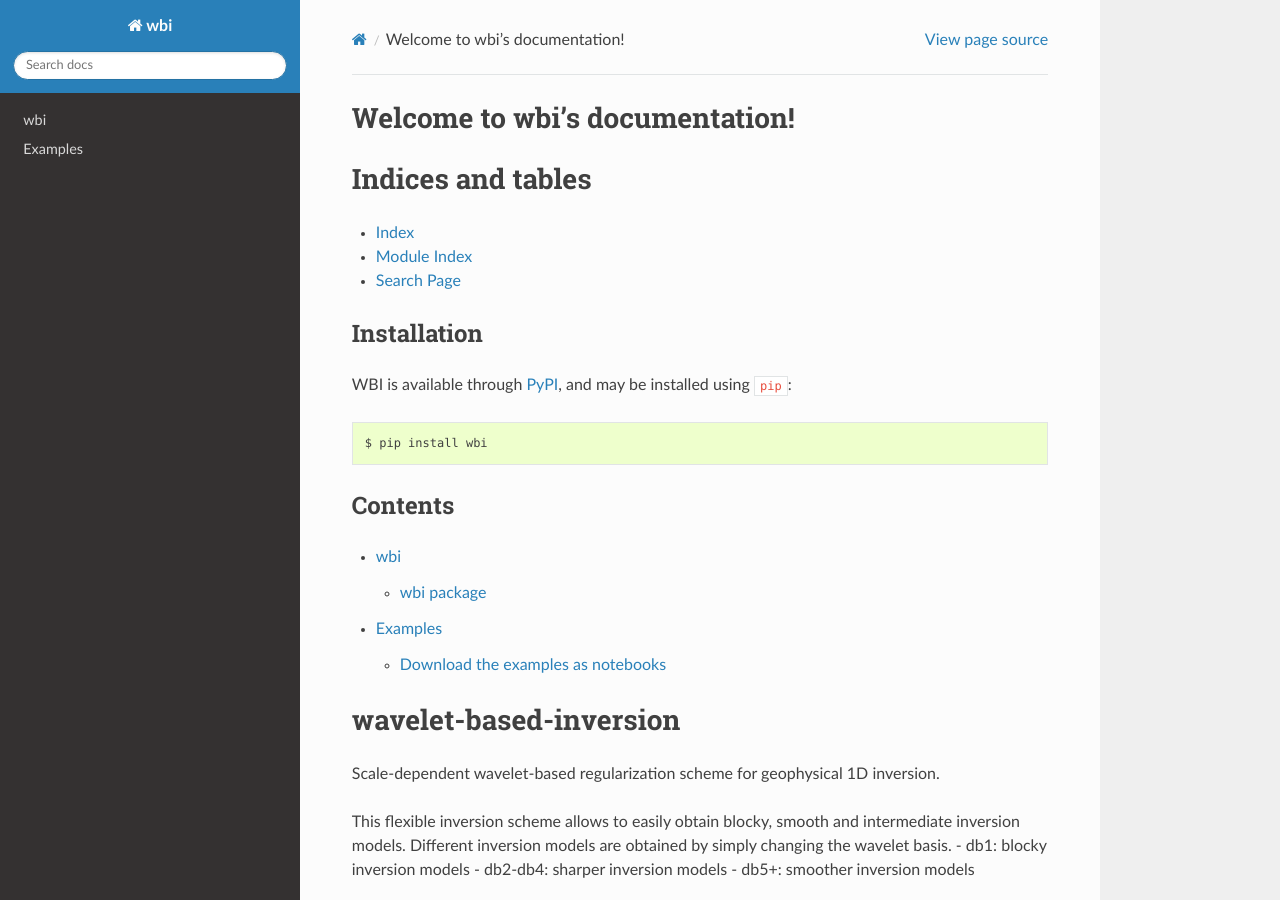
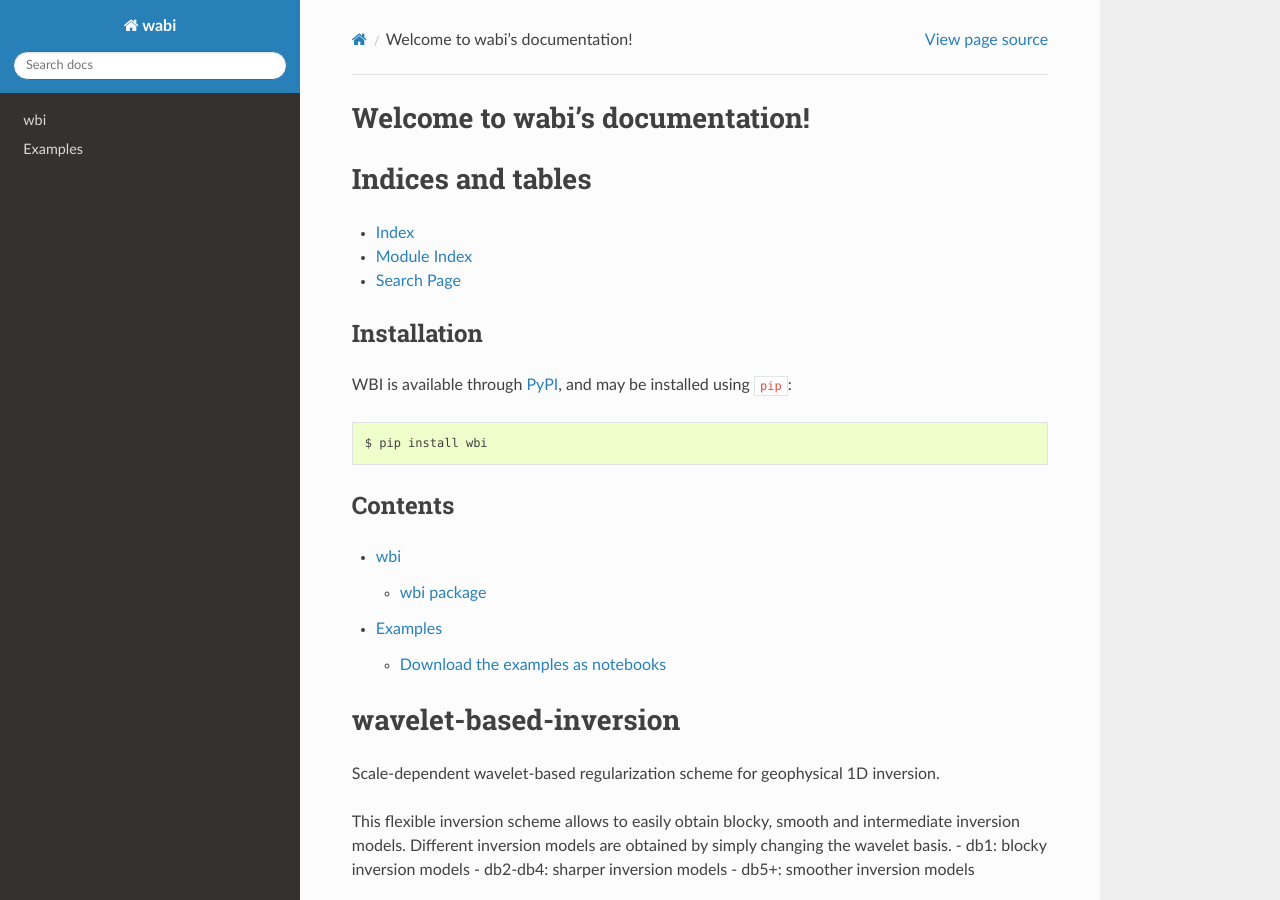
Before and after one commit to WouterDls/1D-wavelet-based-inversion, a Sphinx documentation site: the page built from docs/source/index.rst, in a window 1280 px wide and 900 px high. Built offline with Sphinx 7.4.7 and the Read the Docs theme 2.0.0, drawn with Linux system fonts in a browser that asks for light colours; pages that are not in the unit, such as notebooks, are missing from menus.

Commit message:
Edit docs

```diff
--- a/docs/source/conf.py
+++ b/docs/source/conf.py
@@ -22,7 +22,7 @@ sys.path.insert(0, os.path.abspath('../'))
 
 # -- Project information -----------------------------------------------------
 
-project = 'wbi'
+project = 'wabi'
 copyright = '2022, Wouter Deleersnyder, Robin Thibaut'
 author = 'Wouter Deleersnyder, Robin Thibaut'
 
--- a/docs/source/index.rst
+++ b/docs/source/index.rst
@@ -3,7 +3,7 @@
    You can adapt this file completely to your liking, but it should at least
    contain the root `toctree` directive.
 
-Welcome to wbi's documentation!
+Welcome to wabi's documentation!
 ===============================
 
 .. toctree::
@@ -22,7 +22,7 @@ Indices and tables
 Installation
 ------------
 
-WBI is available through `PyPI <https://pypi.org/project/wbi/>`_, and may be installed using ``pip``: ::
+WBI is available through `PyPI <https://pypi.org/project/wabi/>`_, and may be installed using ``pip``: ::
 
    $ pip install wbi
 
--- a/setup.py
+++ b/setup.py
@@ -3,8 +3,8 @@ my_pckg = find_packages(include=["wbi"])
 with open("README.md") as f:
     LONG_DESCRIPTION = f.read()
 setup(
-    name="wbi",
-    version="0.1.0",
+    name="wabi",
+    version="0.1.1",
     packages=my_pckg,
     include_package_data=True,
     url="https://github.com/WouterDls/1D-wavelet-based-inversion",
```
